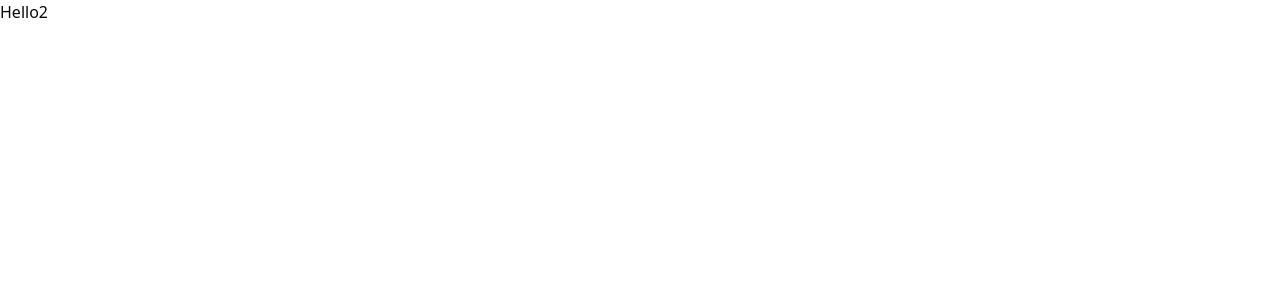
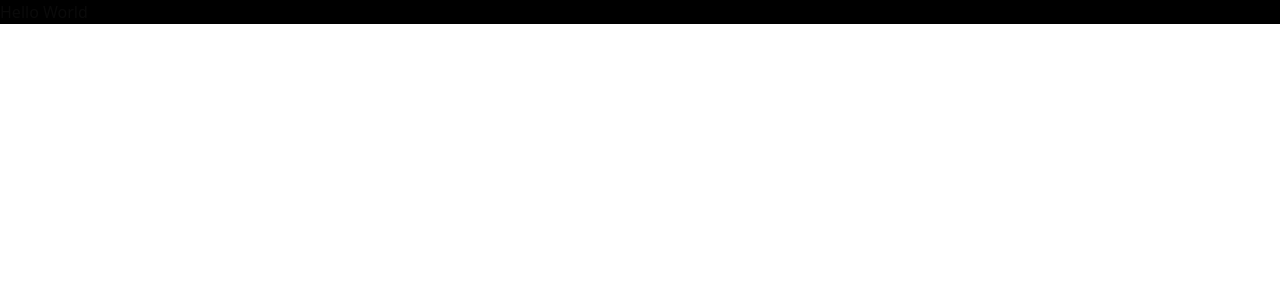
Before and after one commit to KaziBadrul/Ecommerce-Site, a Next.js app: page / in a window 1280 px wide. Shown: the top 300 px of the page. Built offline with nearby package versions, Linux system fonts and the light colour scheme.

Commit message:
Add background

```diff
--- a/app/page.tsx
+++ b/app/page.tsx
@@ -1,3 +1,7 @@
 export default function Home() {
-  return <div>Hello2</div>;
+  return (
+    <div>
+      <p className="bg-black">Hello World</p>
+    </div>
+  );
 }
```
